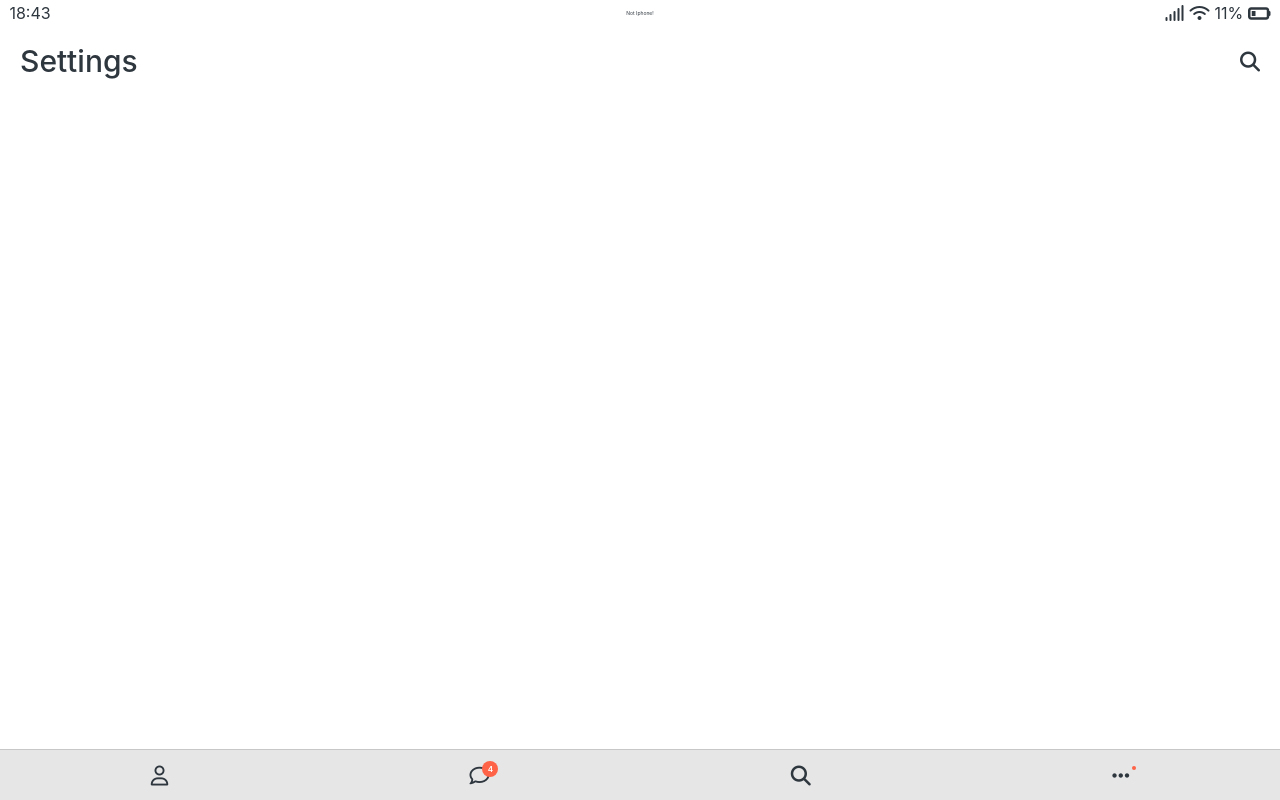
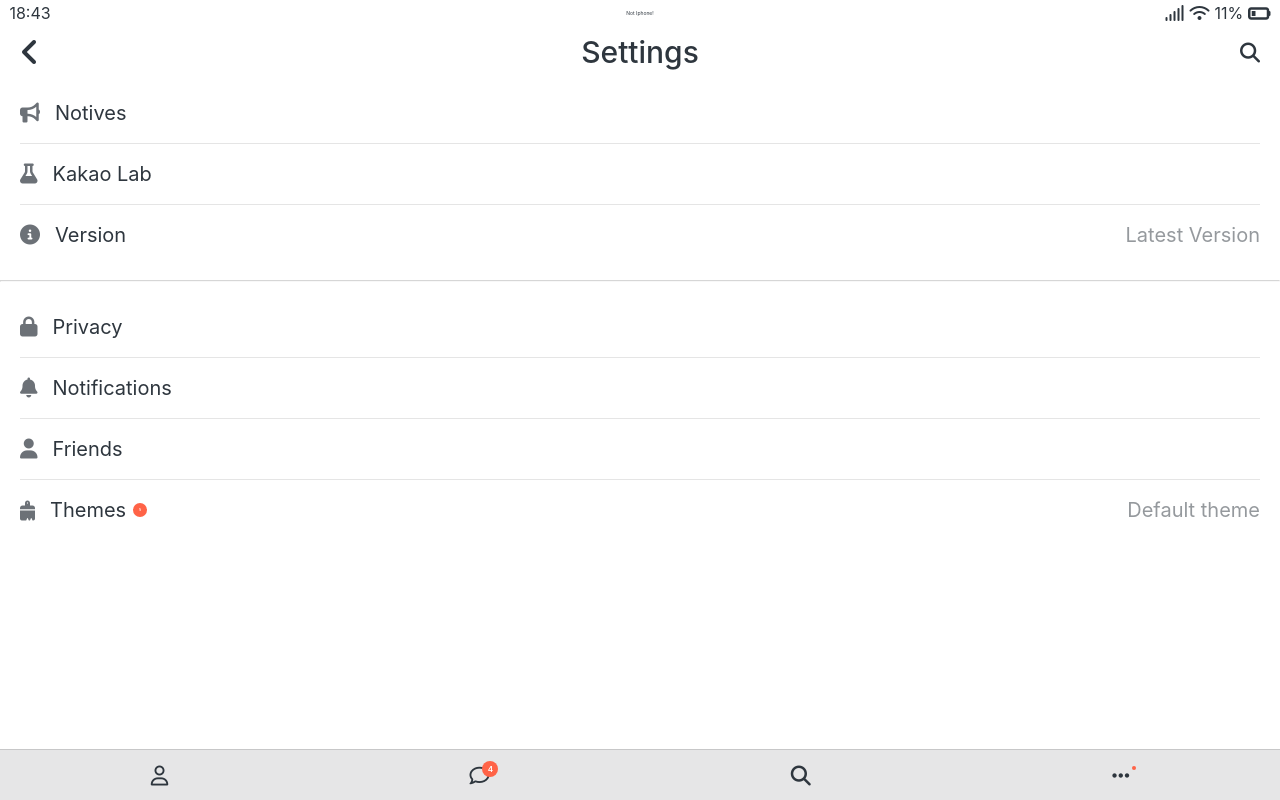
Before and after one commit to Jeesup0103/kokoa-clone-2022, a plain HTML site: page html/settings.html in a window 1280 px wide. Drawn offline with nearby package versions, Linux system fonts and the light colour scheme; files that its build step writes are made by us from their sources; files whose address does not match are found by name.

Commit message:
finished-settings-screen

```diff
--- /dev/null
+++ b/css/components/alt-screen-header.css
@@ -0,0 +1,13 @@
+.alt-header {
+  padding: 0px 20px;
+  margin-top: 10px;
+  margin-bottom: 15px;
+  display: flex;
+  align-items: center;
+  justify-content: space-between;
+}
+
+.alt-header_title {
+  font-size: 30px;
+  font-weight: 500;
+}
--- a/css/components/badge.css
+++ b/css/components/badge.css
@@ -19,3 +19,16 @@
   right: -3px;
   top: -3px;
 }
+
+.new-badge {
+  display: flex;
+  justify-content: center;
+  align-items: center;
+  color: white;
+  background-color: tomato;
+  margin-left: 7px;
+  font-size: 3px;
+  width: 14px;
+  height: 14px;
+  border-radius: 7px;
+}
--- a/css/components/screen-header.css
+++ b/css/components/screen-header.css
@@ -20,3 +20,10 @@
 .screen-header_icons span:last-child {
   margin-right: 20px;
 }
+
+.alt-header_column:first-child {
+  margin-right: auto;
+}
+.alt-header_column:last-child {
+  margin-left: auto;
+}
--- /dev/null
+++ b/css/screens/settings.css
@@ -0,0 +1,36 @@
+.settings_setting {
+  padding: 20px 0px;
+  font-size: 20px;
+  display: flex;
+  align-items: center;
+  border-bottom: 1px solid rgba(0, 0, 0, 0.1);
+  justify-content: space-between;
+}
+
+.settings_setting i {
+  margin-right: 15px;
+  opacity: 0.7;
+}
+
+.settings-setting_column {
+  display: flex;
+  align-items: center;
+  justify-content: center;
+}
+
+.settings-setting_column:last-child span {
+  opacity: 0.5;
+}
+
+.settings_setting:last-child {
+  border: none;
+}
+
+.settings_hr {
+  margin: 15px 0px;
+  opacity: 0.4;
+}
+
+.icon-rotate180 {
+  transform: rotate(180deg);
+}
--- a/css/styles.css
+++ b/css/styles.css
@@ -5,6 +5,7 @@
 @import "screens/friends.css";
 @import "screens/find.css";
 @import "screens/more.css";
+@import "screens/settings.css";
 
 @import "components/status-bar.css";
 @import "components/nav-bar.css";
@@ -12,6 +13,7 @@
 @import "components/user-component.css";
 @import "components/badge.css";
 @import "components/icon-row.css";
+@import "components/alt-screen-header.css";
 
 body {
   color: #2e363e;
--- a/html/settings.html
+++ b/html/settings.html
@@ -26,14 +26,85 @@
       </div>
     </div>
 
-    <header class="screen-header">
-      <h1 class="screen-header_title">Settings</h1>
-      <div class="screen-header_icons">
-        <span><i class="fa-solid fa-magnifying-glass fa-lg"></i></span>
+    <header class="alt-header">
+      <div class="alt-header_column">
+        <a href="more.html">
+          <i class="fa-solid fa-angle-left fa-2x"></i>
+        </a>
+      </div>
+      <div class="alt-header_column">
+        <h1 class="alt-header_title">Settings</h1>
+      </div>
+      <div class="alt-header_column">
+        <i class="fa-solid fa-magnifying-glass fa-lg"></i>
       </div>
     </header>
 
-    <main class="main-screen"></main>
+    <main class="main-screen">
+      <ul class="settings-list">
+        <li class="settings_setting">
+          <div class="settings-setting_column">
+            <i class="fa-solid fa-bullhorn"></i>
+            <span>Notives</span>
+          </div>
+          <div class="settings-setting_column"></div>
+        </li>
+        <li class="settings_setting">
+          <div class="settings-setting_column">
+            <i class="fa-solid fa-flask"></i>
+            <span>Kakao Lab</span>
+          </div>
+          <div class="settings-setting_column"></div>
+        </li>
+        <li class="settings_setting">
+          <div class="settings-setting_column">
+            <i class="fa-solid fa-circle-info"></i>
+            <span>Version</span>
+          </div>
+          <div class="settings-setting_column">
+            <span>Latest Version</span>
+          </div>
+        </li>
+      </ul>
+    </main>
+
+    <hr class="settings_hr" />
+
+    <footer class="main-screen">
+      <ul class="settings-list">
+        <li class="settings_setting">
+          <div class="settings-setting_column">
+            <i class="fa-solid fa-lock"></i>
+            <span>Privacy</span>
+          </div>
+          <div class="settings-setting_column"></div>
+        </li>
+        <li class="settings_setting">
+          <div class="settings-setting_column">
+            <i class="fa-solid fa-bell"></i>
+            <span>Notifications</span>
+          </div>
+          <div class="settings-setting_column"></div>
+        </li>
+        <li class="settings_setting">
+          <div class="settings-setting_column">
+            <i class="fa-solid fa-user"></i>
+            <span>Friends</span>
+          </div>
+          <div class="settings-setting_column"></div>
+        </li>
+        <li class="settings_setting">
+          <div class="settings-setting_column">
+            <i class="fa-solid fa-brush icon-rotate180"></i>
+            <span>Themes</span>
+            <div class="new-badge">N</div>
+          </div>
+          <div class="settings-setting_column">
+            <span>Default theme </span>
+          </div>
+        </li>
+      </ul>
+    </footer>
 
     <nav class="nav">
       <ul class="nav_list">
```
